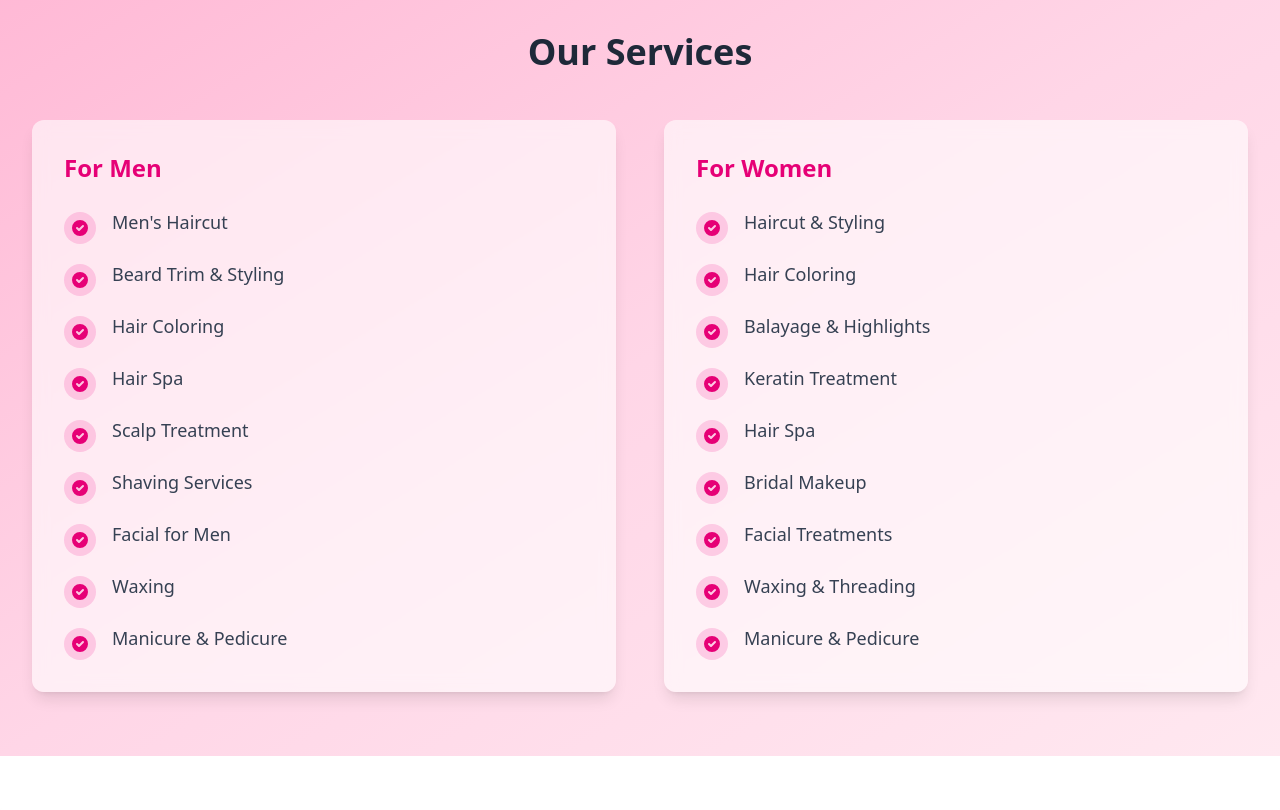
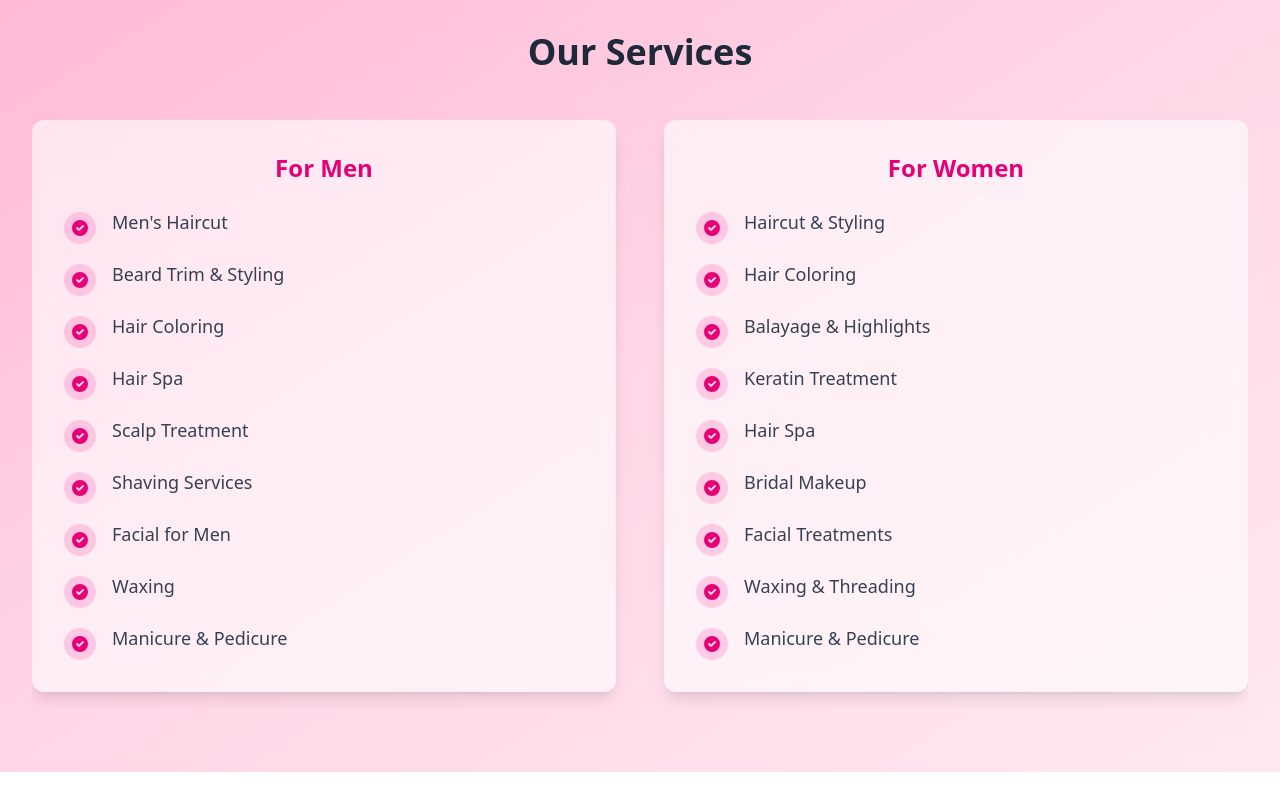
Before and after one commit to Harisshabbir76/hair-saloon, a Next.js app in the folder frontend/: page / in a window 1280 px wide. Shown: the part 1980-2790 px from the top of the page. Built offline with nearby package versions, Linux system fonts and the light colour scheme.

Commit message:
initial commit

```diff
--- a/frontend/src/components/Our-services.tsx
+++ b/frontend/src/components/Our-services.tsx
@@ -32,10 +32,10 @@ export default function Services() {
           Our Services
         </h2>
 
-        <div className="flex flex-col md:flex-row gap-6 md:gap-12">
-          {/* Men's Services - Left side on mobile and desktop */}
-          <div className="w-full md:w-1/2 bg-white/60 backdrop-blur-sm p-6 md:p-8 rounded-xl shadow-lg order-1 md:order-1">
-            <h3 className="text-xl md:text-2xl font-bold mb-4 md:mb-6 text-pink-600 text-center md:text-left">
+        <div className="flex flex-row gap-6 md:gap-12 overflow-x-auto pb-4">
+          {/* Men's Services - Left side */}
+          <div className="min-w-[280px] md:w-1/2 bg-white/60 backdrop-blur-sm p-6 md:p-8 rounded-xl shadow-lg">
+            <h3 className="text-xl md:text-2xl font-bold mb-4 md:mb-6 text-pink-600 text-center">
               For Men
             </h3>
             <ul className="space-y-3 md:space-y-4">
@@ -52,9 +52,9 @@ export default function Services() {
             </ul>
           </div>
 
-          {/* Women's Services - Right side on mobile and desktop */}
-          <div className="w-full md:w-1/2 bg-white/60 backdrop-blur-sm p-6 md:p-8 rounded-xl shadow-lg order-2 md:order-2">
-            <h3 className="text-xl md:text-2xl font-bold mb-4 md:mb-6 text-pink-600 text-center md:text-left">
+          {/* Women's Services - Right side */}
+          <div className="min-w-[280px] md:w-1/2 bg-white/60 backdrop-blur-sm p-6 md:p-8 rounded-xl shadow-lg">
+            <h3 className="text-xl md:text-2xl font-bold mb-4 md:mb-6 text-pink-600 text-center">
               For Women
             </h3>
             <ul className="space-y-3 md:space-y-4">
```
